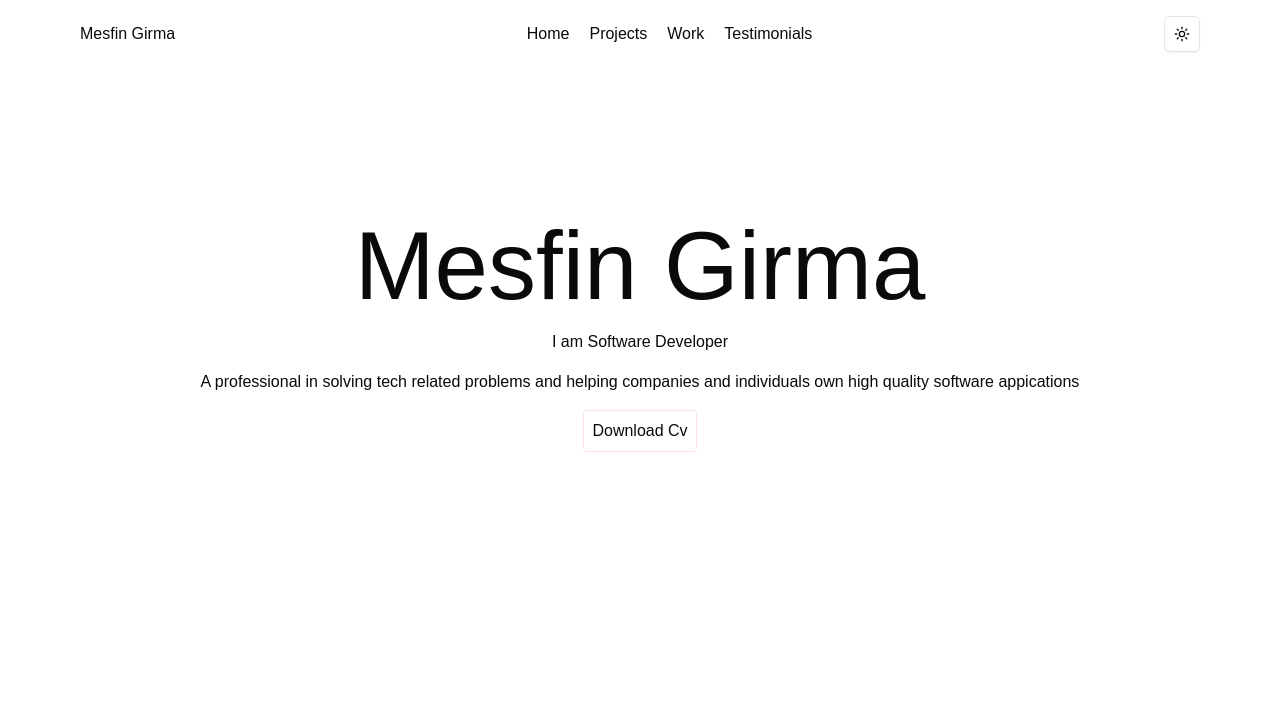
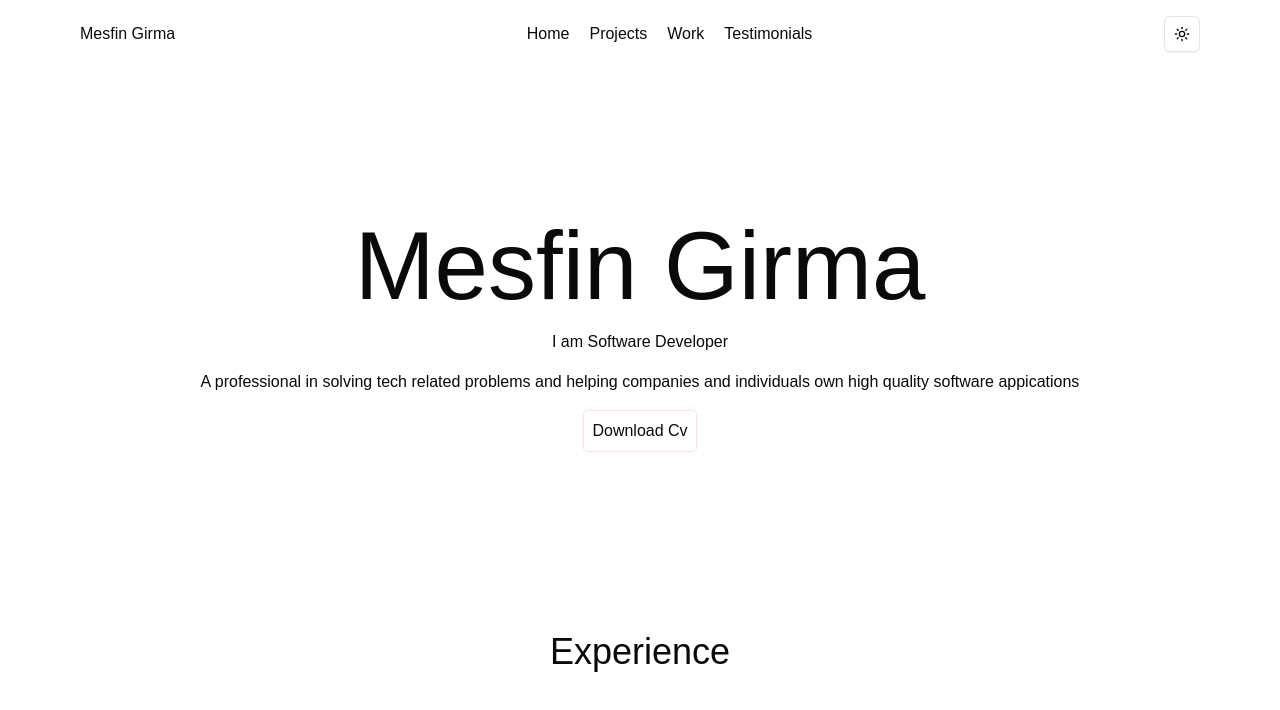
Before and after one commit to victocoder/victocoder-portfolio, a Next.js app: page / in a window 1280 px wide. Shown: the top 710 px of the page. Built offline with nearby package versions, Linux system fonts and the light colour scheme.

Commit message:
created work component

```diff
--- a/app/page.tsx
+++ b/app/page.tsx
@@ -2,6 +2,7 @@ import Hero from "@/components/Hero";
 import Navigation from "@/components/Navigation";
 import { ModeToggle } from "@/components/theme-toggler";
 import { Button } from "@/components/ui/button";
+import Work from "@/components/Work";
 import Image from "next/image";
 
 export default function Home() {
@@ -9,6 +10,7 @@ export default function Home() {
     <div>
       <Navigation />
       <Hero />
+      <Work />
     </div>
   );
 }
--- a/components/Hero.tsx
+++ b/components/Hero.tsx
@@ -2,7 +2,7 @@ import React from 'react'
 
 const Hero = () => {
   return (
-    <div className='flex justify-center items-center pt-[150px] flex-col gap-4 px-4'>
+    <div className='flex justify-center items-center pt-[150px] flex-col gap-4 px-4 pb-[180px]'>
         <h1 className='text-6xl md:text-8xl'>Mesfin Girma</h1>
       <p>I am Software Developer</p>
       <p className='text-center'>A professional in solving tech related problems and helping companies and individuals own high quality software appications</p>
--- /dev/null
+++ b/components/Work.tsx
@@ -0,0 +1,11 @@
+import React from 'react'
+
+const Work = () => {
+  return (
+    <div className='flex flex-col justify-center items-center'>
+      <h1 className='text-4xl'>Experience</h1>
+    </div>
+  )
+}
+
+export default Work
```
